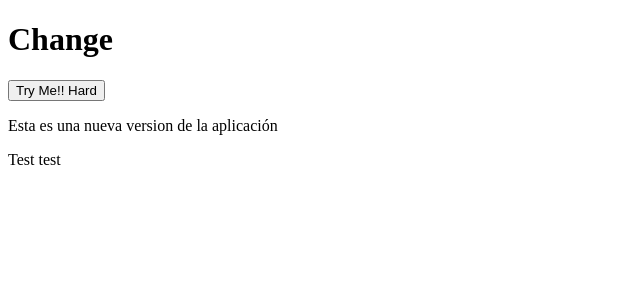
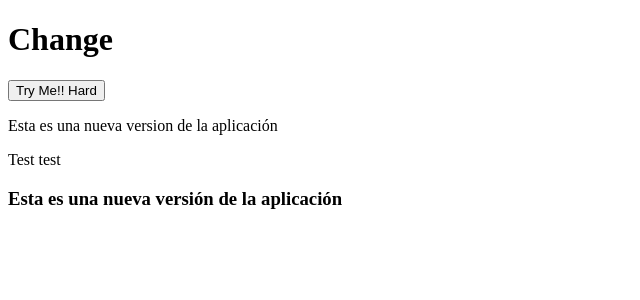
Before and after one commit to roberto-cuellar/ci-cd-test-netlify, an Angular app in the folder angular-ci-cd-test/: page / in a window 1280 px wide. Shown: the top 300 px of the page, without its empty margins (0-640 px from the left). Built offline with nearby package versions, Linux system fonts and the light colour scheme.

Commit message:
changes on app component

```diff
--- a/angular-ci-cd-test/src/app/app.component.html
+++ b/angular-ci-cd-test/src/app/app.component.html
@@ -3,3 +3,6 @@
 
 <p>Esta es una nueva version de la aplicación</p>
 <p>Test test</p>
+
+
+<h3>Esta es una nueva versión de la aplicación</h3>
```
